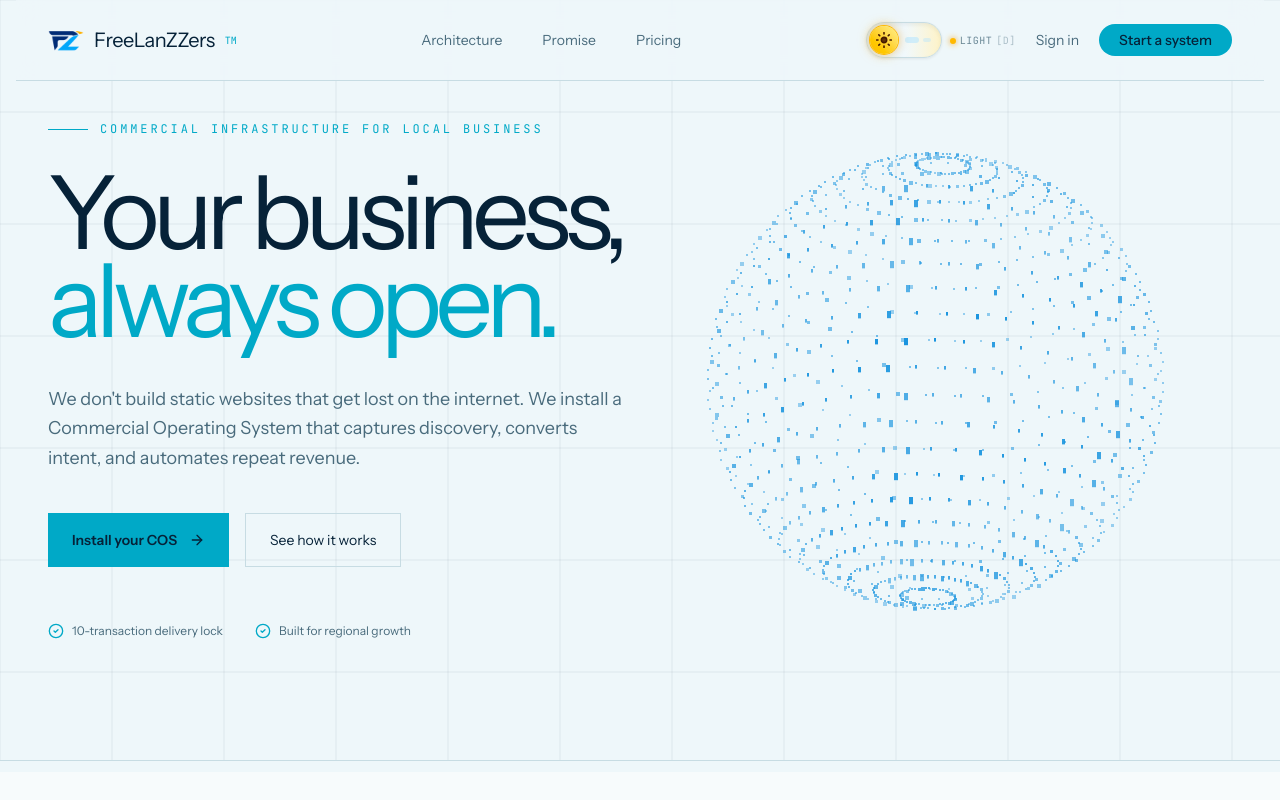
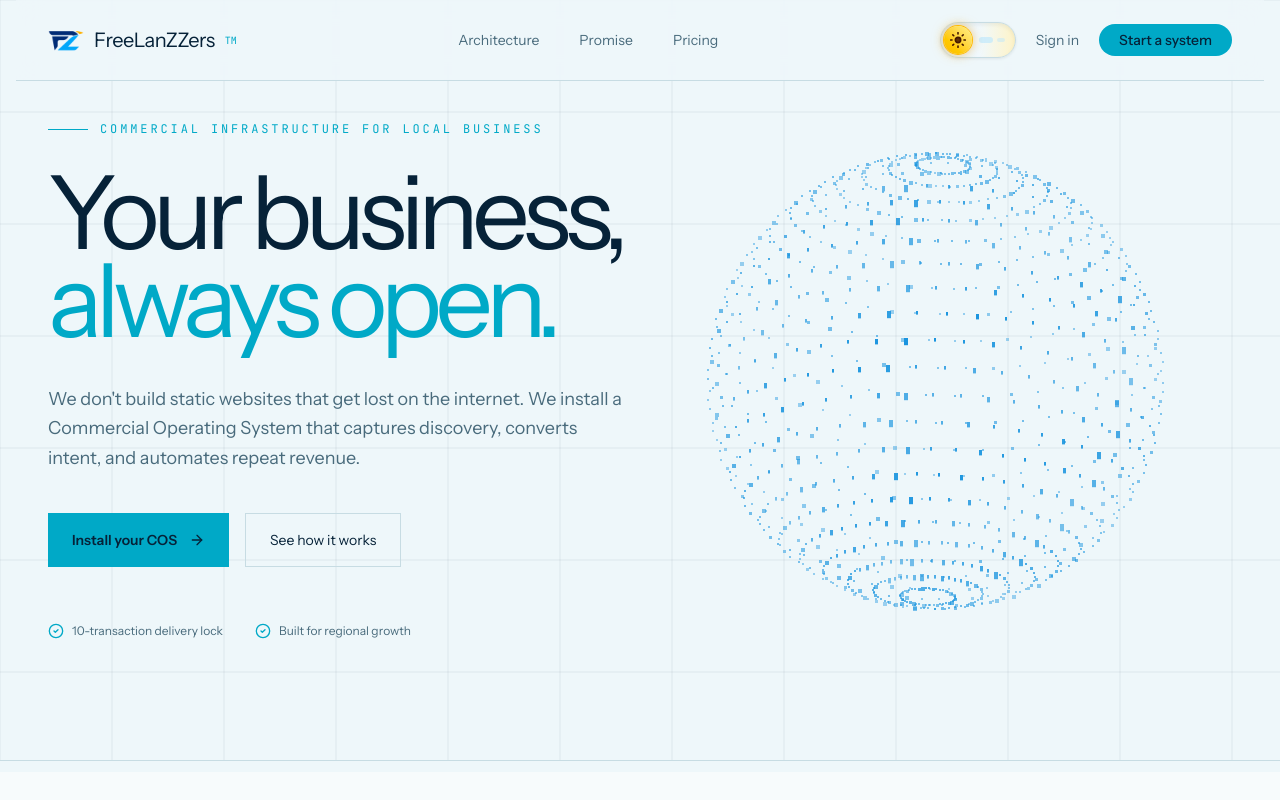
Before and after one commit to radheshpai87/freelanzzers-website, a Next.js app: page / in a window 1280 px wide. Shown: the top 800 px of the page. Built offline with nearby package versions, Linux system fonts and the light colour scheme.

Commit message:
refactor(ui): remove text label beside dark mode toggle

```diff
--- a/components/ui/theme-toggle.tsx
+++ b/components/ui/theme-toggle.tsx
@@ -107,7 +107,7 @@ export function ThemeToggle({ className = "" }: { className?: string }) {
   }
 
   return (
-    <div className={`relative inline-flex items-center gap-2 ${className}`}>
+    <div className={`relative inline-flex items-center ${className}`}>
       <button
         ref={buttonRef}
         type="button"
@@ -225,17 +225,6 @@ export function ThemeToggle({ className = "" }: { className?: string }) {
           ))}
         </div>
       </button>
-
-      {/* Futuristic status badge */}
-      <span className="hidden font-mono text-[10px] uppercase tracking-wider text-muted-foreground/80 xl:inline-block">
-        <span
-          className={`mr-1 inline-block h-1.5 w-1.5 rounded-full align-middle transition-colors ${
-            isDark ? "bg-[#00d2f7] shadow-[0_0_6px_#00d2f7]" : "bg-amber-400 shadow-[0_0_6px_#f59e0b]"
-          }`}
-        />
-        {isDark ? "DARK" : "LIGHT"}
-        <span className="ml-1 opacity-50">[D]</span>
-      </span>
     </div>
   );
 }
```
